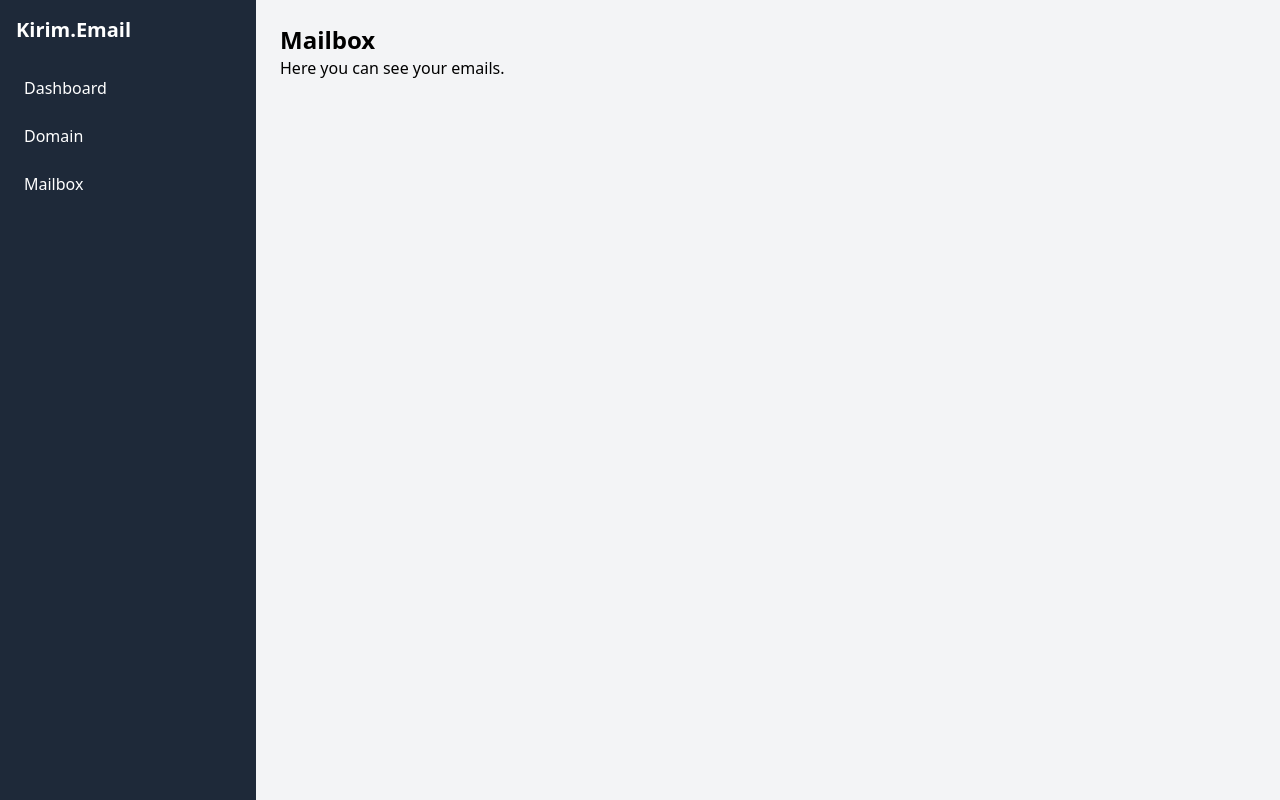
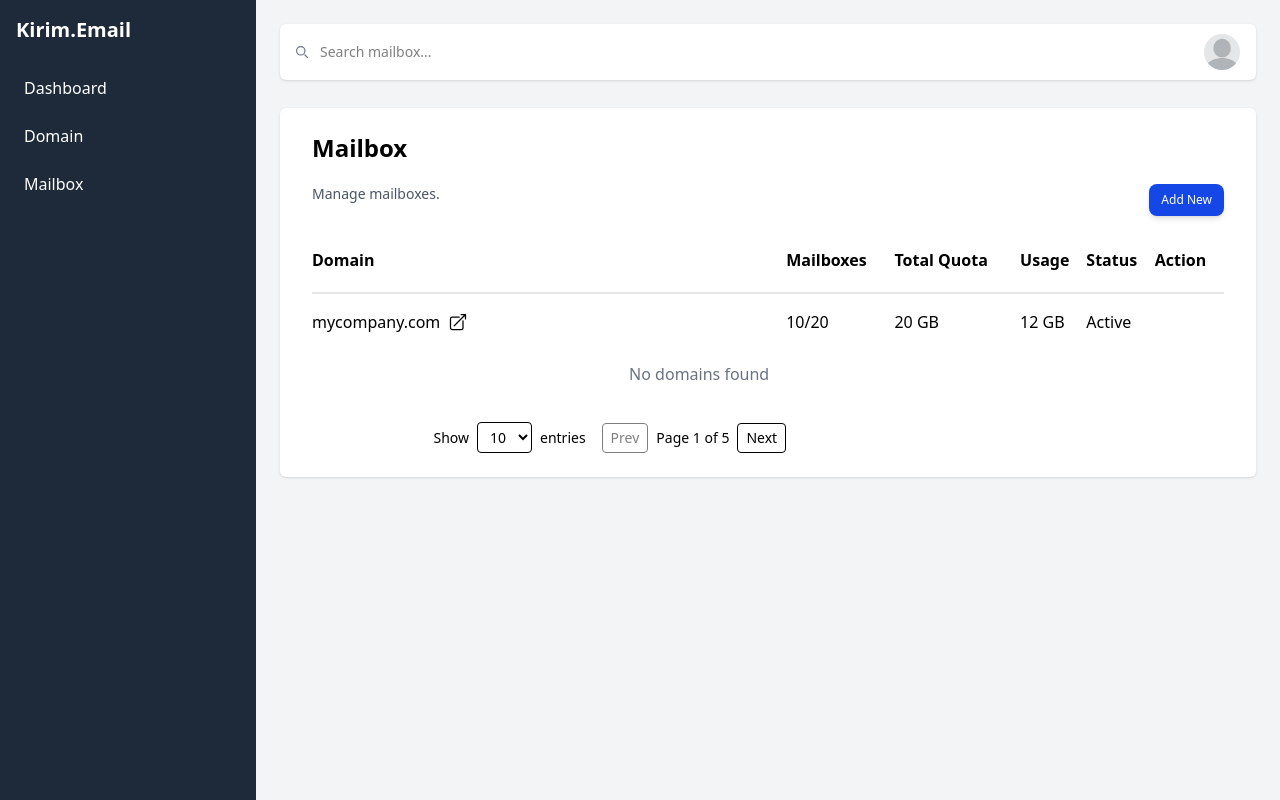
Before and after one commit to moonlynnmelodies/kirim.email-dashboard, a React (Vite) app: page /mailbox in a window 1280 px wide. Built offline with nearby package versions, Linux system fonts and the light colour scheme.

Commit message:
addd mailbox page

```diff
--- a/src/App.tsx
+++ b/src/App.tsx
@@ -6,6 +6,7 @@ import Sidebar from "./components/Sidebar";
 import Dashboard from "./pages/Dashboard";
 import Domain from "./pages/Domain/Domain";
 import Mailbox from "./pages/Mailbox";
+import MailboxDetail from "./pages/MailboxDetail";
 import NewDomain from "./pages/Domain/NewDomain"
 import { BrowserRouter as Router, Routes, Route } from "react-router-dom";
 
@@ -22,6 +23,7 @@ const App: React.FC = () => {
              <Route path="/domain" element={<Domain />} />
              <Route path="/domain/new" element={<NewDomain />} />
              <Route path="/mailbox" element={<Mailbox />} />
+             <Route path="/mailbox/:id" element={<MailboxDetail />} />
              {/* <Route path="/profile" element={<Profile />} />
              <Route path="/settings" element={<Settings />} /> */}
            </Routes>
--- /dev/null
+++ b/src/components/SidebarLayout.tsx
@@ -0,0 +1,15 @@
+import { Outlet } from "react-router-dom";
+import Sidebar from "./Sidebar";
+
+const SidebarLayout = () => {
+  return (
+    <div className="flex min-h-screen">
+      <Sidebar /> {/* Sidebar selalu ada */}
+      <main className="flex-1 bg-gray-100 p-6">
+        <Outlet /> {/* Konten halaman akan berubah sesuai route */}
+      </main>
+    </div>
+  );
+};
+
+export default SidebarLayout;
--- a/src/pages/Mailbox.tsx
+++ b/src/pages/Mailbox.tsx
@@ -1,9 +1,168 @@
+import { Link } from 'react-router-dom';
+import { useState } from 'react';
+import MailboxDetail from './MailboxDetail';
+
+
 const Mailbox: React.FC = () => {
+    // pagination state
+    const [itemsPerPage, setItemsPerPage] = useState(10);
+    const [currentPage, setCurrentPage] = useState(1);
+
+    const totalItems = 42; // example total
+    const totalPages = Math.ceil(totalItems / itemsPerPage);
+
+
     return (
       <div>
-        <h1 className="text-2xl font-bold">Mailbox</h1>
-        <p>Here you can see your emails.</p>
+        <div className="bg-white rounded-md flex justify-start items-center h-14 shadow-sm pl-4">
+          <svg
+            className="w-4 h-4 text-gray-500 pr-1"
+            aria-hidden="true"
+            xmlns="http://www.w3.org/2000/svg"
+            fill="none"
+            viewBox="0 0 20 20"
+          >
+            <path
+              stroke="currentColor"
+              strokeLinecap="round"
+              strokeLinejoin="round"
+              strokeWidth="2"
+              d="m19 19-4-4m0-7A7 7 0 1 1 1 8a7 7 0 0 1 14 0Z"
+            />
+          </svg>
+
+          <input
+            type="text"
+            placeholder="Search mailbox..."
+            className="max-w-sm w-full  rounded-lg p-2 text-sm focus:outline-none focus:ring-0 "
+          />
+
+          <div className="ml-auto mr-4">
+              <img
+                src="/src/assets/images/profile.png"
+                className="h-9 w-9 rounded-full object-cover cursor-pointer"
+                alt="Profile"
+              />
+            </div>
+        </div>
+
+
+        <div className="mt-7 bg-white p-4 rounded-md shadow-sm">
+        <table className="table-auto w-full border-separate border-spacing-y-2 px-4">
+          <thead>
+            <tr>
+              <td colSpan={6}>
+                <h1 className="text-2xl font-bold mb-5">Mailbox</h1>
+                  <div className="flex justify-between mb-6">
+                    <p className="text-gray-600 text-sm">Manage mailboxes.</p>
+                    <button className="px-3 py-2 text-xs font-medium text-white bg-blue-700 rounded-lg shadow-md hover:bg-blue-800 hover:shadow-lg transition cursor-pointer">
+                      Add New
+                    </button>
+                </div>
+              </td>
+            </tr>
+
+
+            <tr className="text-left capitalize">
+              <th>Domain</th>
+              <th>Mailboxes</th>
+              <th>Total Quota</th>
+              <th>Usage</th>
+              <th>Status</th>
+              <th>Action</th>
+            </tr>
+
+            <tr>
+              <td colSpan={6}>
+                <hr className="h-0.5 border-0 bg-neutral-200 mt-3" />
+              </td>
+            </tr>
+
+          </thead>
+          <tbody>
+            <tr className="hover:bg-gray-50 ">
+            <td className="py-2 ">
+              <div className="flex items-center gap-2">
+                <span>mycompany.com</span>
+                <Link to="/mailbox/1" >
+                  <svg
+                    xmlns="http://www.w3.org/2000/svg"
+                    fill="none"
+                    viewBox="0 0 24 24"
+                    strokeWidth={1.5}
+                    stroke="currentColor"
+                    className="w-5 h-5 cursor-pointer"
+
+                  >
+                    <path
+                      strokeLinecap="round"
+                      strokeLinejoin="round"
+                      d="M13.5 6H5.25A2.25 2.25 0 0 0 3 8.25v10.5A2.25 2.25 0 0 0 5.25 21h10.5A2.25 2.25 0 0 0 18 18.75V10.5m-10.5 6L21 3m0 0h-5.25M21 3v5.25"
+                    />
+                  </svg>
+                </Link>
+              </div>
+            </td>
+
+              <td className="py-2">10/20</td>
+              <td className="py-2">20 GB</td>
+              <td className="py-2">12 GB</td>
+              <td className="py-2">Active</td>
+            </tr>
+
+              <tr>
+                <td colSpan={4} className="py-3 text-center text-gray-500">
+                  No domains found
+                </td>
+              </tr>
+
+
+              {/* Pagination */}
+              <div className="flex justify-end items-center mt-4 gap-4 text-sm w-full">
+                <div className="flex items-center gap-2">
+                  <span>Show</span>
+                  <select
+                    value={itemsPerPage}
+                    onChange={(e) => {
+                      setItemsPerPage(Number(e.target.value));
+                      setCurrentPage(1);
+                    }}
+                    className="border rounded px-2 py-1 text-sm"
+                  >
+                    <option value={5}>5</option>
+                    <option value={10}>10</option>
+                    <option value={20}>20</option>
+                  </select>
+                  <span>entries</span>
+                </div>
+
+                <div className="flex items-center gap-2">
+                  <button
+                    disabled={currentPage === 1}
+                    onClick={() => setCurrentPage((p) => p - 1)}
+                    className="px-2 py-1 border rounded disabled:opacity-50"
+                  >
+                    Prev
+                  </button>
+                  <span>
+                    Page {currentPage} of {totalPages}
+                  </span>
+                  <button
+                    disabled={currentPage === totalPages}
+                    onClick={() => setCurrentPage((p) => p + 1)}
+                    className="px-2 py-1 border rounded disabled:opacity-50"
+                  >
+                    Next
+                  </button>
+                </div>
+              </div>
+          </tbody>
+        </table>
       </div>
+      </div>
+
+
+
     );
   };
 
--- /dev/null
+++ b/src/pages/MailboxDetail.tsx
@@ -0,0 +1,29 @@
+import { useParams, Link } from "react-router-dom";
+
+const MailboxDetail: React.FC = () => {
+  const { id } = useParams<{ id: string }>();
+
+  // data dummy
+  const emails: Record<string, string[]> = {
+    "1": ["info@example.com", "admin@example.com", "support@example.com"],
+    "2": ["hello@test.com", "team@test.com"],
+  };
+
+  return (
+    <div>
+      <h1 className="text-2xl font-bold mb-4">Domain Detail - ID {id}</h1>
+
+      <ul className="list-disc pl-6 space-y-1">
+        {emails[id ?? "1"]?.map((email, idx) => (
+          <li key={idx}>{email}</li>
+        ))}
+      </ul>
+
+      <Link to="/mailbox" className="mt-6 inline-block text-blue-600 underline">
+        ← Back to Mailbox
+      </Link>
+    </div>
+  );
+};
+
+export default MailboxDetail;
```
Also changed, not shown: src/assets/images/profile.png (added).
